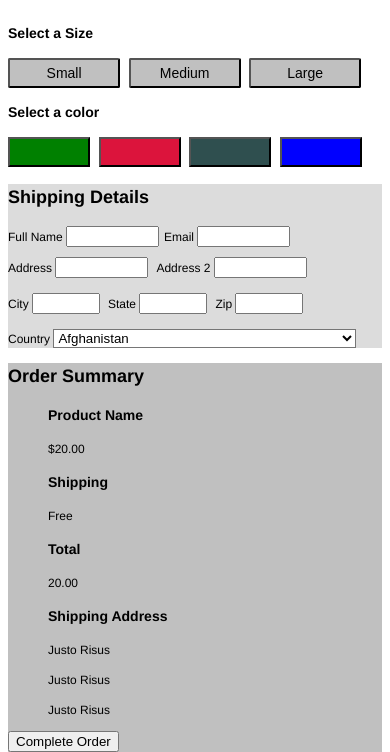
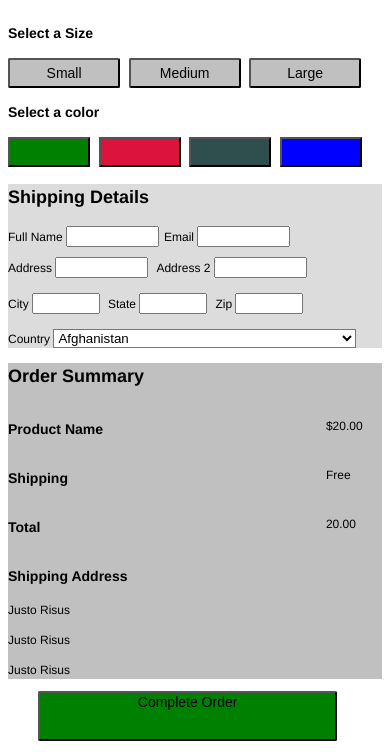
Before and after one commit to joshuasextondws2/SextonJoshuaDWS2, a website: page index.html in a window 390 px wide. Shown: the part 395-1147 px from the top of the page. Drawn offline with Linux system fonts and the light colour scheme.

Commit message:
update on the mobile style

```diff
--- a/index.html
+++ b/index.html
@@ -331,6 +331,8 @@
 				<li>
 					<h3>Shipping</h3>
 					<p>Free</p>
+				</li>
+				<li>
 					<h3>Total</h3>
 					<p>20.00</p>
 				</li>
@@ -342,8 +344,9 @@
 				</li>
 
 			</ul>
-				<button type="submit" id='complete'>Complete Order</button>
-
+		</section>
+		<section id="submitOrder">
+			<button type="submit" id='complete'>Complete Order</button>
 		</section>
 
 
--- a/scss/main.scss
+++ b/scss/main.scss
@@ -34,17 +34,19 @@ html{
 		color: $copy-color;
 		height:100%;
 		}
-	}
+}
 
 li{
 	list-style: none;
 
 }
+
 img{
+	@include mq(small){
 	width: 300px;
 	height: 300px;
 	padding-left: 0;
-
+}
 }
 
 #products ul{
@@ -126,17 +128,13 @@ button:nth-of-type(even){
 
 #color button:nth-of-type(2){
 		@include mq(small){
-
 		background-color: #DC143C;
-
 }
 }
 
 #color button:nth-of-type(4){
 		@include mq(small){
-
 		background-color: blue;
-
 }
 }
 
@@ -145,10 +143,6 @@ form{
 		display: flex;
 		flex-direction: row;
 		flex-wrap: wrap;
-
-
-
-
 }
 }
 
@@ -208,3 +202,60 @@ select{
 
 }
 }
+
+#orderSummary ul{
+	padding-left: 0;
+}
+
+#orderSummary li:nth-of-type(1){
+		@include mq(small){
+			display: flex;
+			flex-direction: row;
+
+}
+
+h3{
+	width: 85%;
+}
+}
+
+#orderSummary li:nth-of-type(2){
+		@include mq(small){
+			display: flex;
+			flex-direction: row;
+
+}
+
+h3{
+	width: 85%;
+}
+}
+
+#orderSummary li:nth-of-type(3){
+		@include mq(small){
+			display: flex;
+			flex-direction: row;
+
+}
+
+h3{
+	width: 85%;
+}
+}
+
+#complete{
+	@include mq(small){
+		font-size: 14px;
+		text-align: center;
+		background-color: green;
+    	width: 80%;
+    	height: 50px;
+    	@include brs(2px,2px,2px,2px);
+    	display: flex;
+    	justify-content: center;
+    	margin-left: 30px;
+    	margin-top: 10px;
+
+
+}
+}
```
Also changed, not shown: css/main.css.
